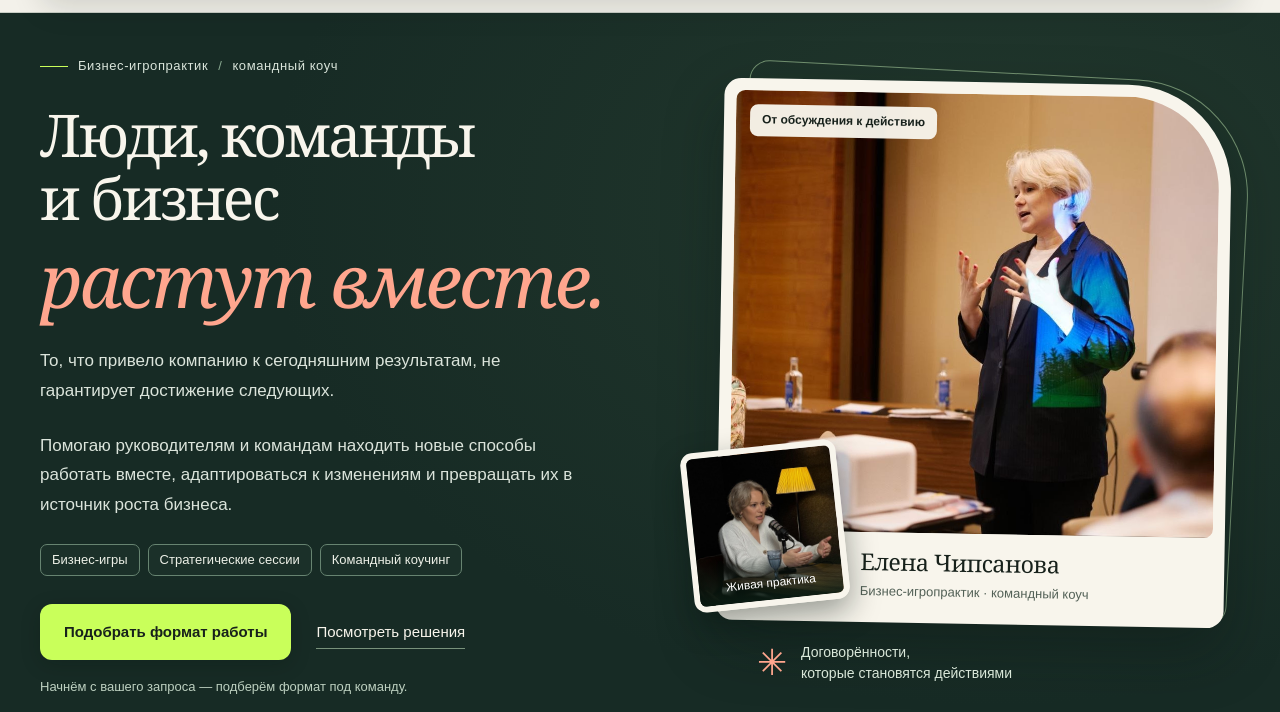
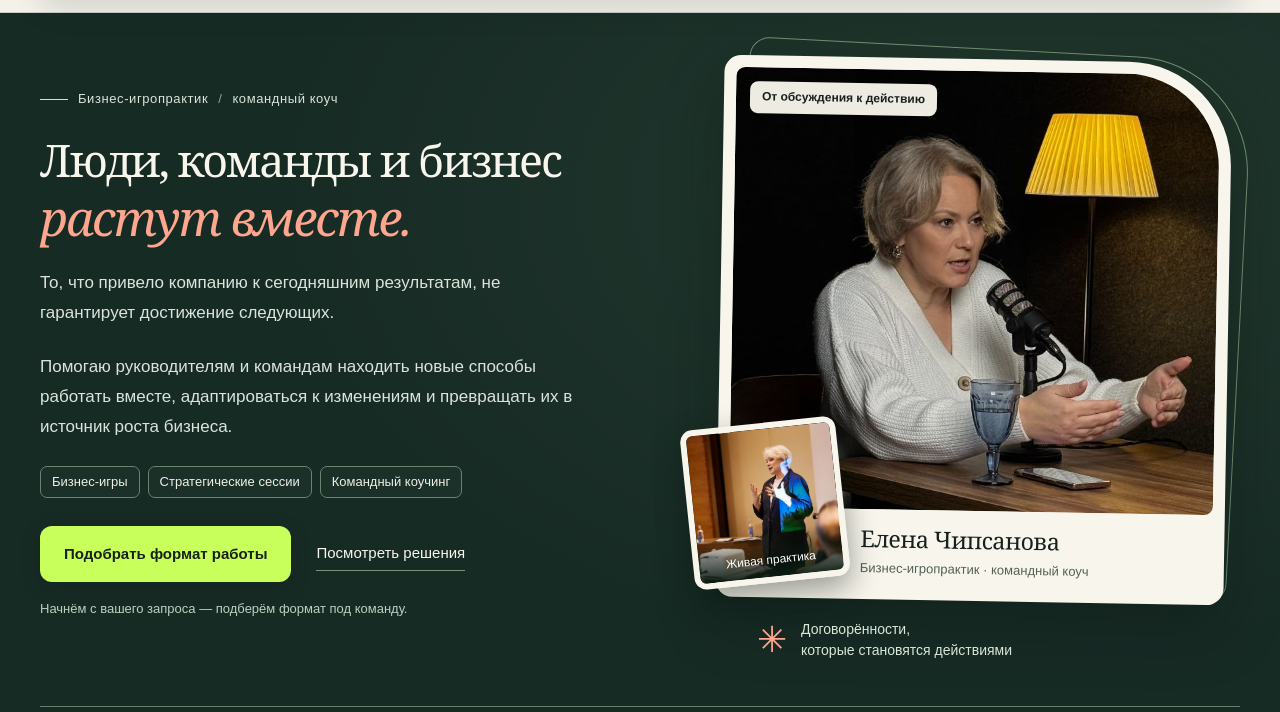
Before and after one commit to L1h0/lending-example, a website with bundled scripts: page index.html in a window 1280 px wide. Shown: the part 88-800 px from the top of the page. Built offline with nearby package versions, Linux system fonts and the light colour scheme.

Commit message:
Поменять фотографии блока 00 местами и сделать заголовок компактнее
Основным стал кадр у микрофона, в миниатюре — фото тренинга. Убраны принудительные переносы, уменьшены шрифт и увеличение акцентной строки. Кадрирование адаптировано к новым местам фотографий.

Восстановлен проверенный снимок приватного Sites: da83c2fefd5575218ce631b92a49269cf3ec9828.
Проверка: npm run check — HTML, ссылки, локальные ресурсы, синтаксис JavaScript и семь тестов интерактивности.
Изменения описаны комментариями в исходниках; контрольная ветка: checkpoint/2026-10-13-02-hero-layout.

```diff
--- a/docs/home.css
+++ b/docs/home.css
@@ -78,3 +78,12 @@ html{scroll-padding-top:24px}
 @media(max-width:800px){.services{padding-top:60px}}
 @media(max-width:650px){.services{padding-top:55px}}
 @media print{.siteHeader{transform:none!important;will-change:auto}.pickerBand{background:white;border-color:black}}
+
+/* Правка от 13.10.2026: компактный заголовок без принудительных переносов. */
+.heroStage #hero-title{font-size:clamp(2.25rem,3.5vw,3.15rem);line-height:1.08;text-wrap:balance}
+.heroStage #hero-title em{font-size:1.08em;line-height:1.08;margin-top:6px}
+@media(min-width:651px) and (max-width:1000px){.heroStage #hero-title{font-size:clamp(1.9rem,3.8vw,2.35rem)}}
+@media(max-width:650px){.heroStage #hero-title{font-size:clamp(1.9rem,6.5vw,2.75rem)}}
+/* Кадрирование под новый основной портрет и фото тренинга в миниатюре. */
+.heroStage .heroPhotoImage img{object-position:50% 40%}
+.heroStage .heroSnapshot img{object-position:68% center}
--- a/home.css
+++ b/home.css
@@ -78,3 +78,12 @@ html{scroll-padding-top:24px}
 @media(max-width:800px){.services{padding-top:60px}}
 @media(max-width:650px){.services{padding-top:55px}}
 @media print{.siteHeader{transform:none!important;will-change:auto}.pickerBand{background:white;border-color:black}}
+
+/* Правка от 13.10.2026: компактный заголовок без принудительных переносов. */
+.heroStage #hero-title{font-size:clamp(2.25rem,3.5vw,3.15rem);line-height:1.08;text-wrap:balance}
+.heroStage #hero-title em{font-size:1.08em;line-height:1.08;margin-top:6px}
+@media(min-width:651px) and (max-width:1000px){.heroStage #hero-title{font-size:clamp(1.9rem,3.8vw,2.35rem)}}
+@media(max-width:650px){.heroStage #hero-title{font-size:clamp(1.9rem,6.5vw,2.75rem)}}
+/* Кадрирование под новый основной портрет и фото тренинга в миниатюре. */
+.heroStage .heroPhotoImage img{object-position:50% 40%}
+.heroStage .heroSnapshot img{object-position:68% center}
--- a/index.html
+++ b/index.html
@@ -32,7 +32,7 @@
   <div class="heroCopy">
     <p class="heroEyebrow">Бизнес-игропрактик <span aria-hidden="true">/</span> командный коуч</p>
     <!-- Правка заказчика от 13.10.2026: новый заголовок и описание блока 00. -->
-    <h1 id="hero-title">Люди, команды<br> и бизнес <em>растут вместе.</em></h1>
+    <h1 id="hero-title">Люди, команды и бизнес <em>растут вместе.</em></h1>
     <p class="lead">То, что привело компанию к сегодняшним результатам, не гарантирует достижение следующих.</p>
     <p class="lead">Помогаю руководителям и командам находить новые способы работать вместе, адаптироваться к изменениям и превращать их в источник роста бизнеса.</p>
     <ul class="heroChips" aria-label="Направления работы"><li>Бизнес-игры</li><li>Стратегические сессии</li><li>Командный коучинг</li></ul>
@@ -40,8 +40,9 @@
     <p class="heroFirstStep">Начнём с вашего запроса — подберём формат под команду.</p>
   </div>
   <div class="heroVisual">
-    <figure class="heroPhoto"><div class="heroPhotoImage"><img src="./photos/workshop.jpg" width="1280" height="854" fetchpriority="high" alt="Елена Чипсанова работает с участниками бизнес-тренинга"><span class="heroPhotoLabel">От обсуждения к действию</span></div><figcaption><strong>Елена Чипсанова</strong><span>Бизнес-игропрактик · командный коуч</span></figcaption></figure>
-    <figure class="heroSnapshot"><img src="./photos/podcast.jpg" width="720" height="1280" alt="Елена Чипсанова у микрофона во время разговора" loading="eager"><figcaption>Живая практика</figcaption></figure>
+    <!-- Правка от 13.10.2026: фотографии блока 00 поменяны местами. -->
+    <figure class="heroPhoto"><div class="heroPhotoImage"><img src="./photos/podcast.jpg" width="720" height="1280" fetchpriority="high" alt="Елена Чипсанова у микрофона во время разговора"><span class="heroPhotoLabel">От обсуждения к действию</span></div><figcaption><strong>Елена Чипсанова</strong><span>Бизнес-игропрактик · командный коуч</span></figcaption></figure>
+    <figure class="heroSnapshot"><img src="./photos/workshop.jpg" width="1280" height="854" alt="Елена Чипсанова работает с участниками бизнес-тренинга" loading="eager"><figcaption>Живая практика</figcaption></figure>
     <div class="heroPracticeNote"><span aria-hidden="true">✳</span><p>Договорённости,<br>которые становятся действиями</p></div>
   </div>
 </section>
```
Also changed, not shown: MIGRATION.md (+1 -0 lines), docs/index.html (+4 -3 lines), README.md.
